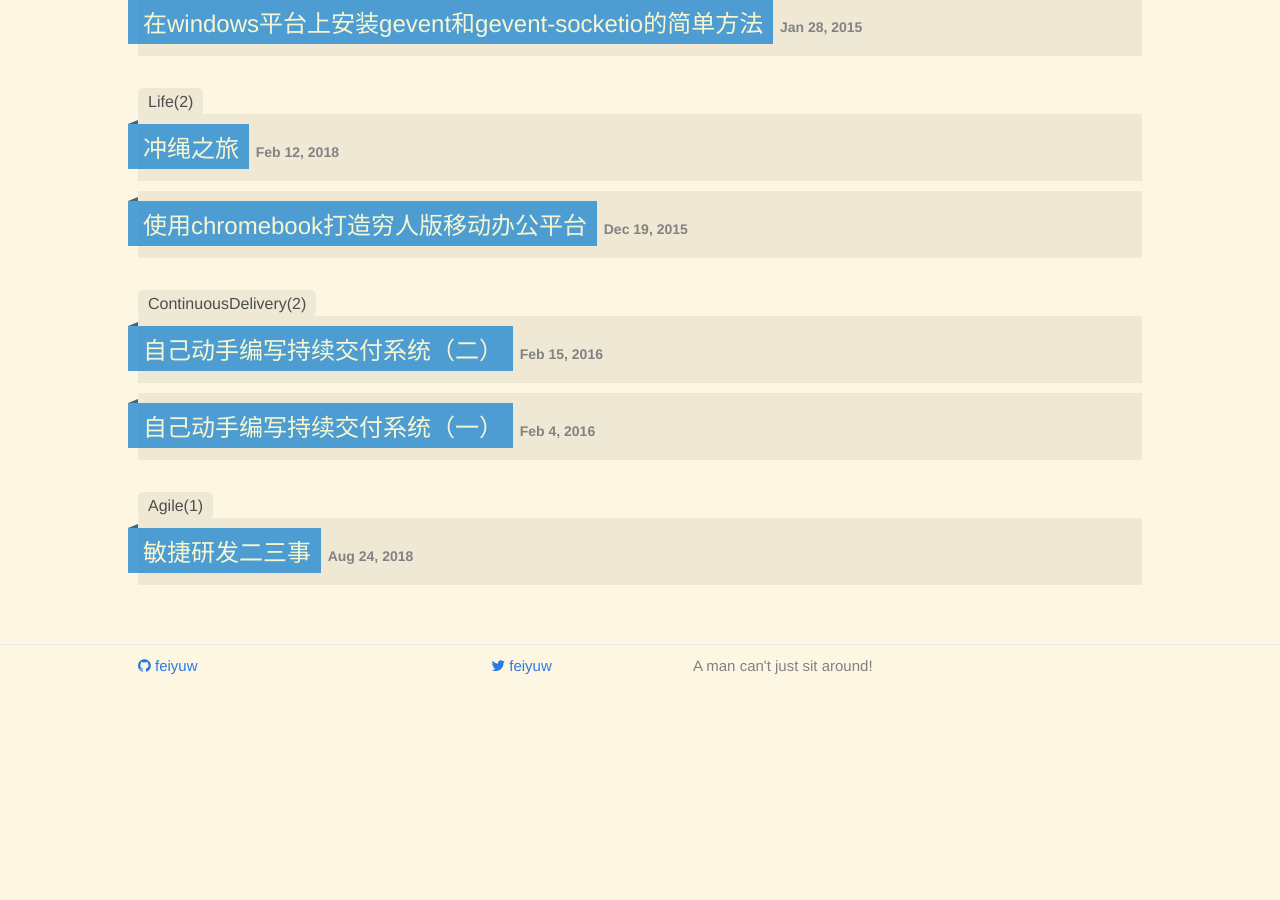
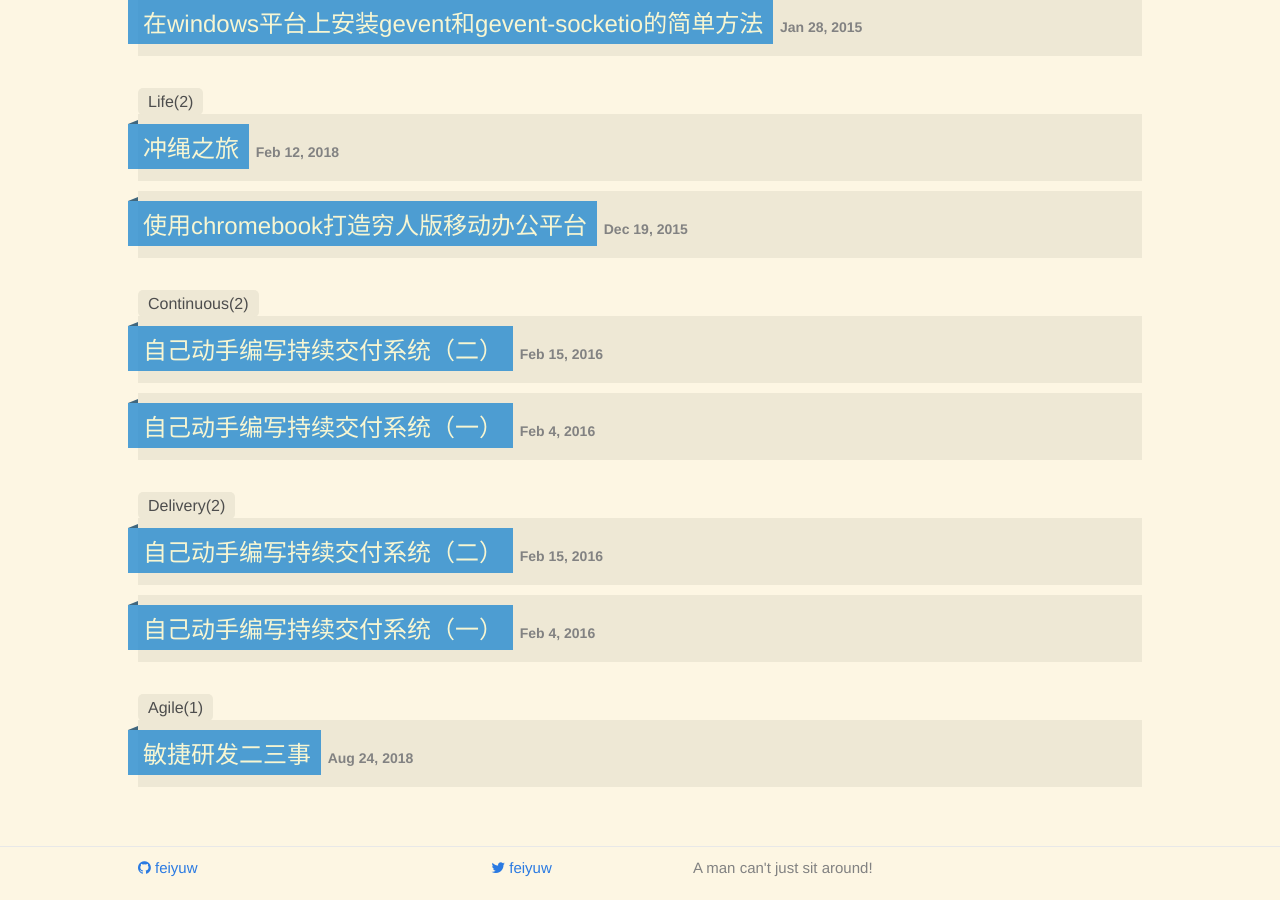
Before and after one commit to feiyuw/feiyuw.github.io, a Jekyll site: the page built from archive.html, in a window 1280 px wide and 900 px high, scrolled down 1179 px. Built offline with Jekyll 4.4.1, drawn with Linux system fonts in a browser that asks for light colours; nearby versions of some CDN libraries; before the commit the page ends 1877 px from its top, so only the background shows below that.

Commit message:
update blog

```diff
--- a/_posts/2016-02-04-buildup-a-continuous-delivery-tool-1.md
+++ b/_posts/2016-02-04-buildup-a-continuous-delivery-tool-1.md
@@ -2,7 +2,7 @@
 layout: post
 title:  "自己动手编写持续交付系统（一）"
 date:   2016-02-04 10:00:00
-categories: "ContinuousDelivery"
+categories: "Continuous Delivery"
 ---
 ## 前言
 [持续交付系统](https://en.wikipedia.org/wiki/Continuous_delivery)或者[持续集成系统](https://en.wikipedia.org/wiki/Continuous_integration)是现代软件开发不可或缺的基础设施，尤其在大型项目中，**持续交付系统**的质量和效率往往极大影响开发的质量和效率。许多大型软件项目甚至有一个或多个专门的团队来开发和维护这类系统。另外，**持续交付系统**包含软件研发中的大量一手数据，很好地挖掘这些数据，也可以得到很多有价值的信息。
--- a/_posts/2016-02-15-buildup-a-continuous-delivery-tool-2.md
+++ b/_posts/2016-02-15-buildup-a-continuous-delivery-tool-2.md
@@ -2,7 +2,7 @@
 layout: post
 title:  "自己动手编写持续交付系统（二）"
 date:   2016-02-15 15:00:00
-categories: "ContinuousDelivery"
+categories: "Continuous Delivery"
 ---
 在[自己动手编写持续交付系统（一）](http://blog.zhangyu.so/programming/2016/02/04/buildup-a-continuous-delivery-tool-1/)中，我们从基本的功能需求出发，构建了一个拥有基本功能的持续交付系统的骨架。
 
```
